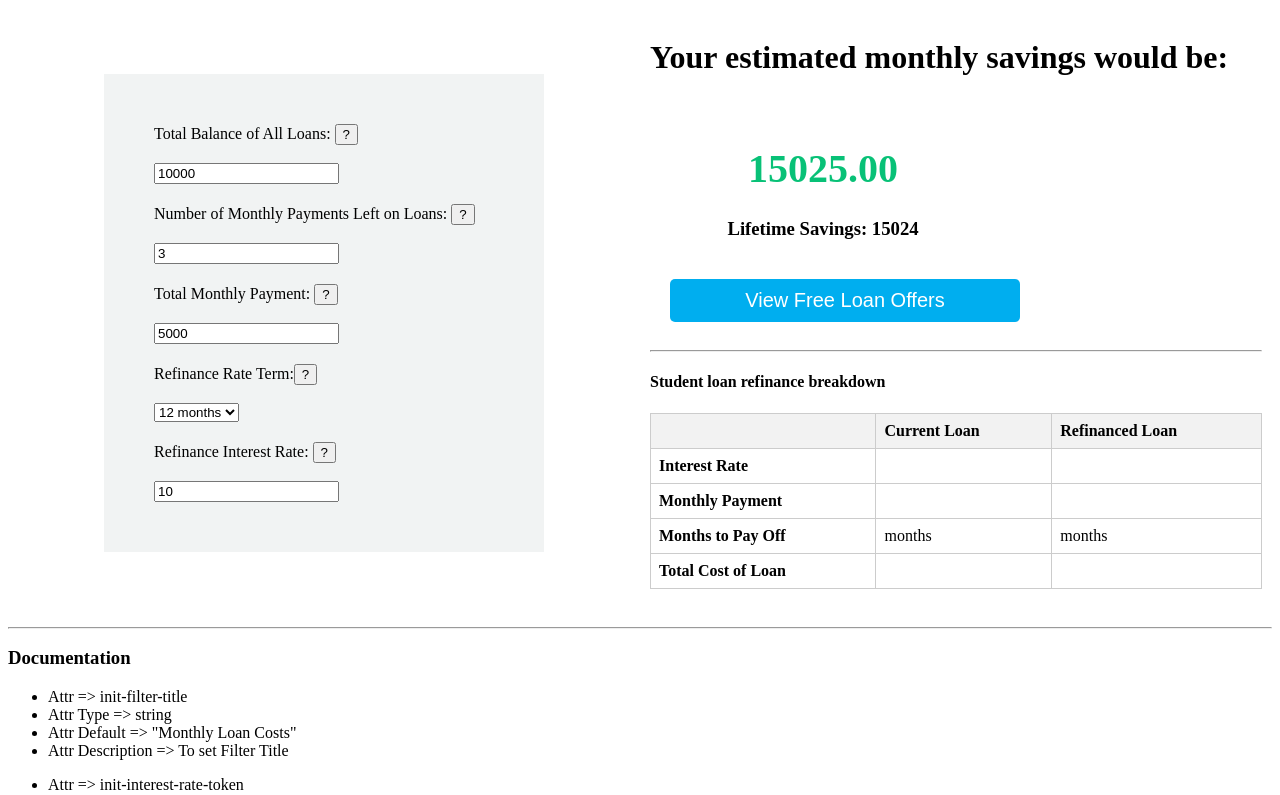
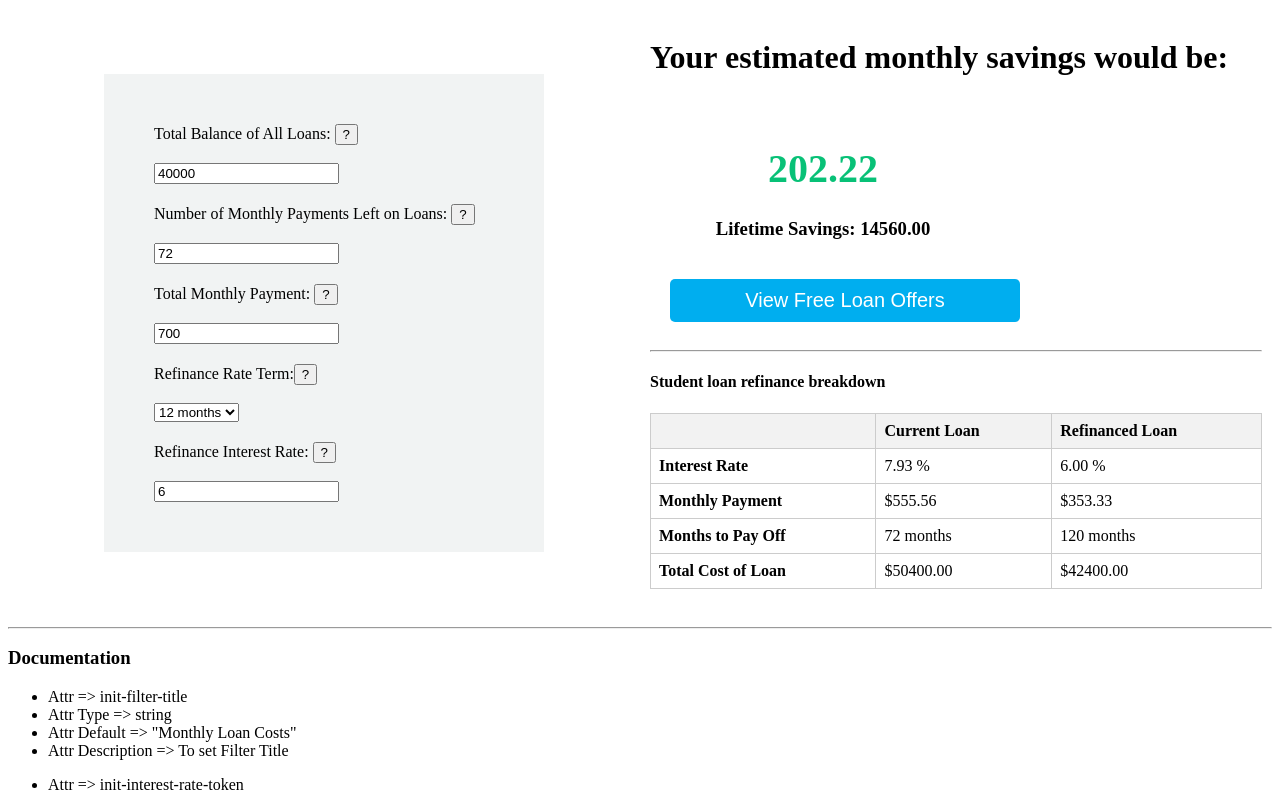
Before and after one commit to chinmaybonde20-v2/LT-Yantr-Nuxt, a Nuxt app: page /student-loan-refinance-page in a window 1280 px wide. Shown: the top 795 px of the page. Built offline with nearby package versions, Linux system fonts and the light colour scheme.

Commit message:
Studen Loan Refinance Calculator Added

```diff
--- a/src/templates/student-loan-refinance/student-loan-refinance.vue
+++ b/src/templates/student-loan-refinance/student-loan-refinance.vue
@@ -65,7 +65,8 @@
 
             <h3>Lifetime Savings: {{ lifetimeSavings }}</h3>
             <button class="get-offer-button">View Free Loan Offers</button>
-          </div><hr>
+          </div>
+          <hr />
           <!-- Table -->
           <div class="mb-mt">
             <h4>Student loan refinance breakdown</h4>
@@ -78,23 +79,23 @@
                 </tr>
                 <tr>
                   <td><b>Interest Rate</b></td>
-                            <td>{{ currentInterestRate }}</td>
-                            <td>{{ displayNewInterestRateUsedForCalc }}</td>
+                  <td>{{ currentLoanInterestRate.toFixed(2) }} %</td>
+                  <td>{{ refinanceLoanInterestRate.toFixed(2) }} %</td>
                 </tr>
                 <tr>
                   <td><b>Monthly Payment</b></td>
-                            <td>{{ displayCurrentMonthlyPayment }}</td>
-                            <td>{{ displayMonthlyPayment }}</td>
+                  <td>${{ currentLoanMonthlyPayment.toFixed(2) }}</td>
+                  <td>${{ refinanceLoanMonthlyPayment.toFixed(2) }}</td>
                 </tr>
                 <tr>
                   <td><b>Months to Pay Off</b></td>
-                            <td>{{ NoOfMonthlyPaymentLeft }} months</td>
-                            <td>{{ noOfMonthsPaymentForRefiLoan }} months</td>
+                  <td>{{ currentLoanMonthsToPayOff }} months</td>
+                  <td>{{ refinanceLoanMonthsToPayOff }} months</td>
                 </tr>
                 <tr>
                   <td><b>Total Cost of Loan</b></td>
-                            <td>{{ displayCurrentLoanLifeTimePayment }}</td>
-                            <td>{{ displayRefiLoanLifeTimePayment }}</td>
+                  <td>${{ currentLoanTotalCost.toFixed(2) }}</td>
+                  <td>${{ refinanceLoanTotalCost.toFixed(2) }}</td>
                 </tr>
               </table>
             </div>
@@ -117,12 +118,20 @@ export default {
   },
   data() {
     return {
-      totalBalance: 10000,
-      numPaymentsLeft: 3,
-      totalMonthlyPayment: 5000,
-      tenure: 12,
-      refinanceInterestRate: 10,
+      totalBalance: 40000,
+      numPaymentsLeft: 72,
+      totalMonthlyPayment: 700,
+      tenure: 10, // Refinance Rate Term (in years)
+      refinanceInterestRate: 6.00, // Refinance Interest Rate
       monthlyPayment: "",
+      currentLoanInterestRate: 7.932, // Current Loan Interest Rate (for demo)
+      refinanceLoanInterestRate: 6.000, // Refinanced Loan Interest Rate (for demo)
+      currentLoanMonthlyPayment: 700, // Current Loan Monthly Payment (for demo)
+      refinanceLoanMonthlyPayment: 444.08, // Refinanced Loan Monthly Payment (for demo)
+      currentLoanMonthsToPayOff: 72, // Current Loan Months to Pay Off (for demo)
+      refinanceLoanMonthsToPayOff: 120, // Refinanced Loan Months to Pay Off (for demo)
+      currentLoanTotalCost: 50400, // Current Loan Total Cost (for demo)
+      refinanceLoanTotalCost: 53289.84, // Refinanced Loan Total Cost (for demo)
     };
   },
   methods: {
@@ -135,21 +144,40 @@ export default {
       this.calculateMonthlyPayment();
     },
     calculateMonthlyPayment() {
+      // Convert input values to numbers
       const totalBalance = parseFloat(this.totalBalance);
       const numPaymentsLeft = parseFloat(this.numPaymentsLeft);
       const totalMonthlyPayment = parseFloat(this.totalMonthlyPayment);
       const refinanceInterestRate = parseFloat(this.refinanceInterestRate);
       const tenure = parseFloat(this.tenure);
 
-      const monthlyPayment =
-        totalBalance +
-        numPaymentsLeft +
-        totalMonthlyPayment +
-        refinanceInterestRate +
-        tenure;
+      // Calculate the monthly payment for the current loans
+      const currentMonthlyPayment = totalBalance / numPaymentsLeft;
 
-      this.monthlyPayment = monthlyPayment.toFixed(2);
-      this.lifetimeSavings = this.monthlyPayment - 1;
+      // Calculate the monthly payment for the refinanced loan
+      const refiMonthlyPayment =
+        (totalBalance + (refinanceInterestRate / 100) * totalBalance) /
+        (tenure * 12);
+
+      // Calculate the estimated monthly savings
+      const monthlySavings = currentMonthlyPayment - refiMonthlyPayment;
+
+      // Display the estimated monthly savings
+      this.monthlyPayment = monthlySavings.toFixed(2);
+
+      // Calculate and display lifetime savings
+      const lifetimeSavings = monthlySavings * numPaymentsLeft;
+      this.lifetimeSavings = lifetimeSavings.toFixed(2);
+
+      // Calculate and display table values
+      this.currentLoanInterestRate = 7.932;
+      this.refinanceLoanInterestRate = refinanceInterestRate;
+      this.currentLoanMonthlyPayment = currentMonthlyPayment;
+      this.refinanceLoanMonthlyPayment = refiMonthlyPayment;
+      this.currentLoanMonthsToPayOff = numPaymentsLeft;
+      this.refinanceLoanMonthsToPayOff = tenure * 12;
+      this.currentLoanTotalCost = totalMonthlyPayment * numPaymentsLeft;
+      this.refinanceLoanTotalCost = refiMonthlyPayment * (tenure * 12);
     },
   },
   created() {
```
Also changed, not shown: src/templates/student-loan-refinance/student-loan-refinance.css (+7 -5 lines). Lines whose indentation alone changed are shown as unchanged.
